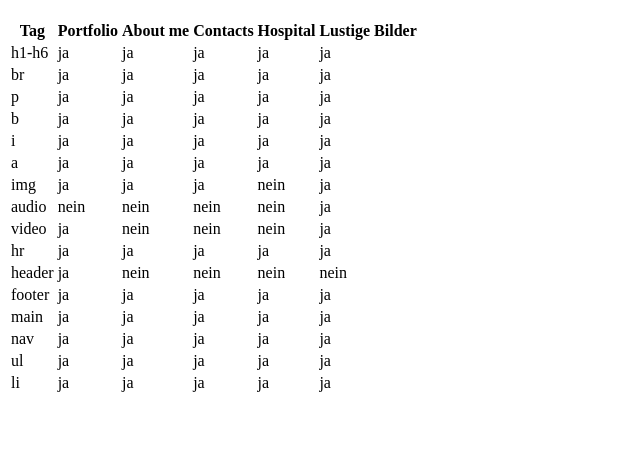
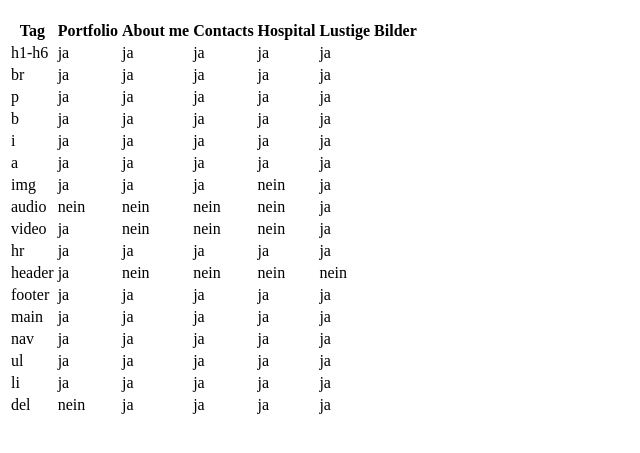
Before and after one commit to ThyraHultsch/GIS_SoSe_2020, a plain HTML site: page Aufgabe02/tags_used.html in a window 1280 px wide. Shown: the part 61-514 px from the top of the page, without its empty margins (0-640 px from the left). Drawn offline with Linux system fonts and the light colour scheme.

Commit message:
nochmal neue tags

```diff
--- a/Aufgabe02/tags_used.html
+++ b/Aufgabe02/tags_used.html
@@ -145,6 +145,14 @@
                 <td>ja</td>
                 <td>ja</td>
             </tr>
+            <tr>
+                <td>del</td>
+                <td>nein</td>
+                <td>ja</td>
+                <td>ja</td>
+                <td>ja</td>
+                <td>ja</td>
+            </tr>
 
         </tbody>
 
```
